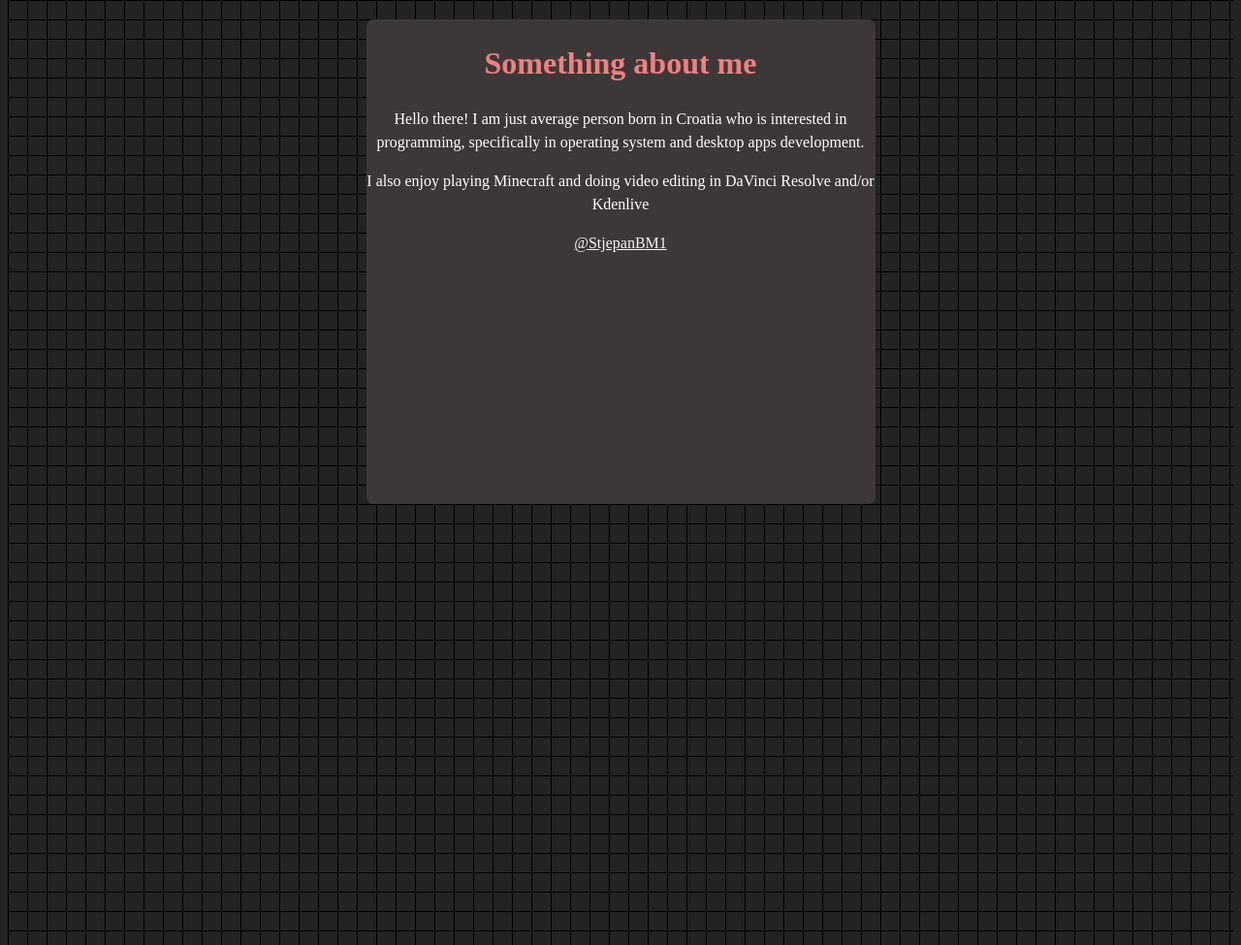
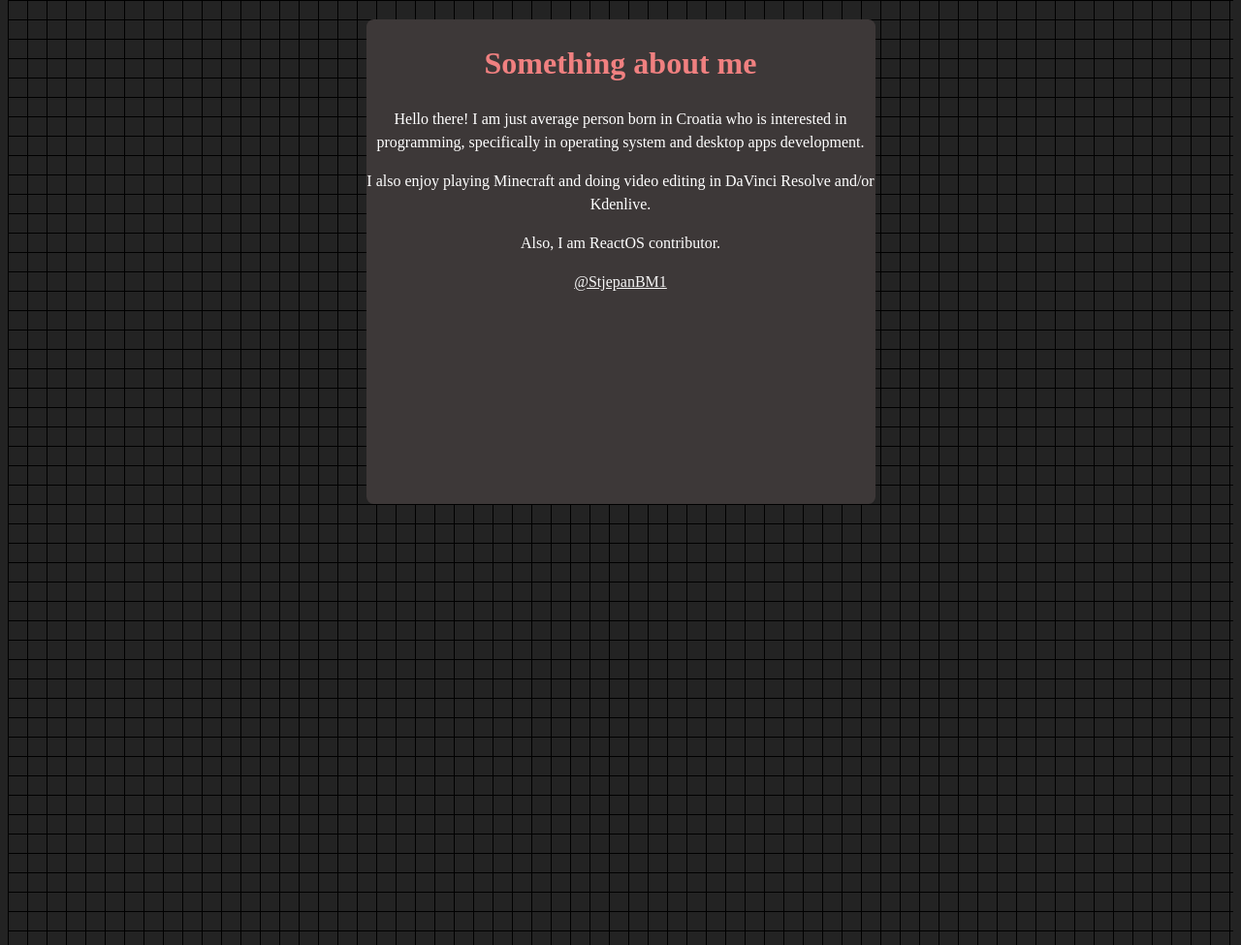
Before and after one commit to Andrej123456789/andrej123456789.github.com, a plain HTML site: page index.html in a window 1280 px wide. Shown: the part 988-1963 px from the top of the page at 97% size. Drawn offline with nearby package versions, Linux system fonts and the light colour scheme; a web font is replaced by a local one.

Commit message:
Happy 2023!!

```diff
--- a/index.html
+++ b/index.html
@@ -36,8 +36,9 @@
 
                 <p>
                     I also enjoy playing Minecraft and doing video editing in
-                    DaVinci Resolve and/or Kdenlive
+                    DaVinci Resolve and/or Kdenlive.
                 </p>
+                <p>Also, I am ReactOS contributor.</p>
                 <a href="https://github.com/StjepanBM1">@StjepanBM1</a>
             </div>
         </div>
```
